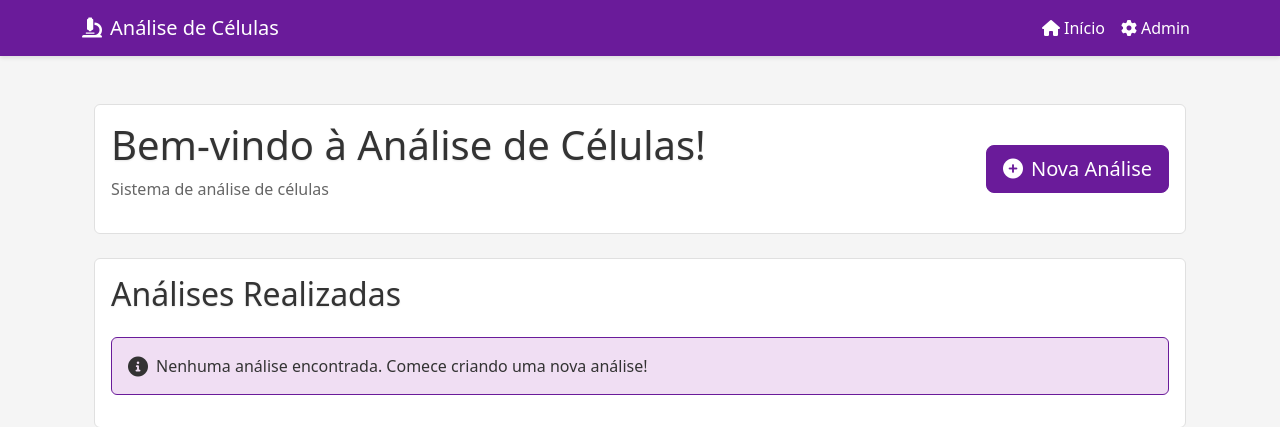
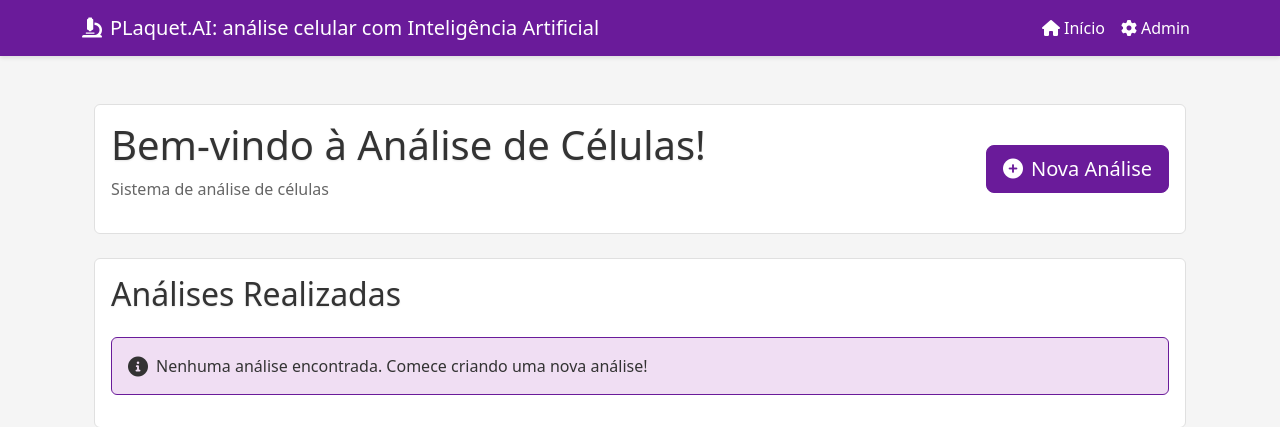
Before and after one commit to fmMundin/Plaquet.AI, a Django app: page /Analises/ in a window 1280 px wide. Shown: the top 427 px of the page. Run offline with Django 5.2, Linux system fonts and the light colour scheme; data that the repository does not hold is empty.

Commit message:
Mudanças de texto

```diff
--- a/templates/base.html
+++ b/templates/base.html
@@ -21,7 +21,7 @@
     <nav class="navbar navbar-expand-lg navbar-custom sticky-top">
         <div class="container">
             <a class="navbar-brand" href="{% url 'index' %}">
-                <i class="fas fa-microscope me-2"></i>Análise de Células
+                <i class="fas fa-microscope me-2"></i>PLaquet.AI: análise celular com Inteligência Artificial
             </a>
             <button class="navbar-toggler" type="button" data-bs-toggle="collapse" data-bs-target="#navbarNav">
                 <span class="navbar-toggler-icon"></span>
```
